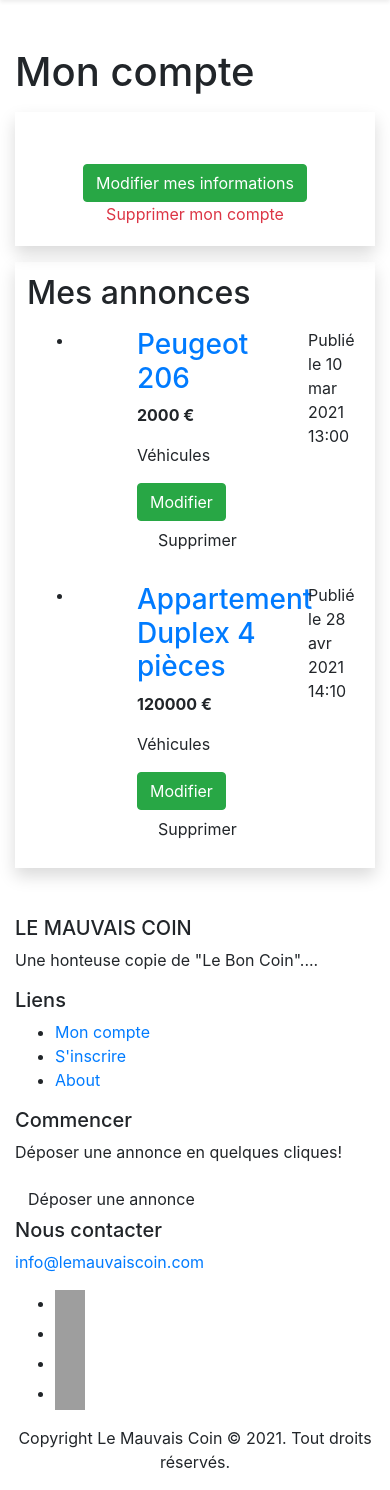
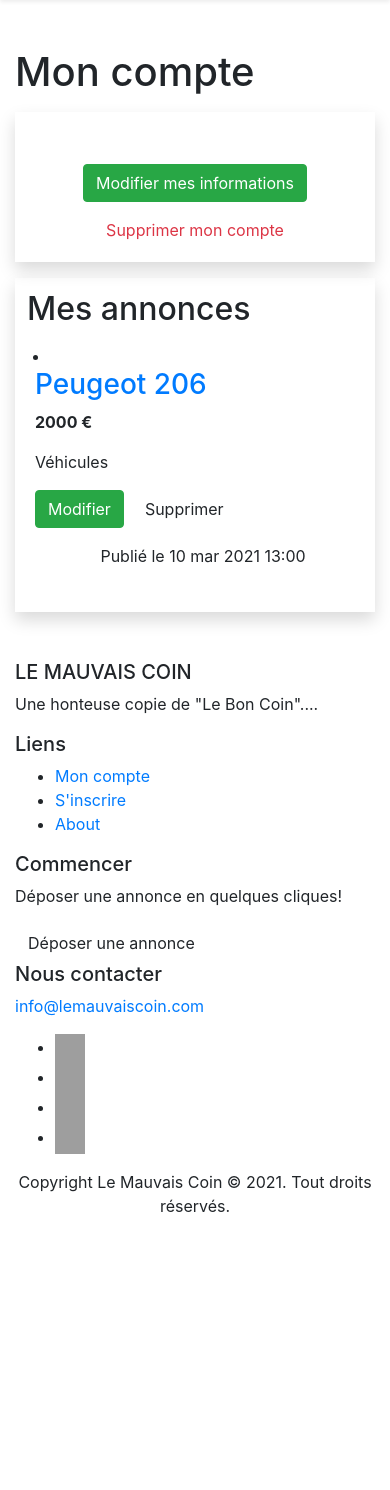
Before and after one commit to StephaneCavillon/Lebonsoin_bis, a PHP site: the page made by application/views/user/account_user_view.php in a window 390 px wide. Shown: the part 58-1548 px from the top of the page. After the commit the page ends 1270 px from the top, so only its background shows below. Run offline with PHP 8.4, Linux system fonts and the light colour scheme; the template is opened without the code that fills it, so the values that code supplies are empty; some libraries are stand-ins or nearby versions; grey boxes are pictures that could not be loaded.

Commit message:
responsive vue mon compte

```diff
--- a/application/views/user/account_user_view.php
+++ b/application/views/user/account_user_view.php
@@ -6,12 +6,12 @@
 		<div class="col">
 			<div class="shadow p-1 div">
 				<div class="row p-2 m-2">
-					<div class="col-sm-12 col-lg-9">
+					<div class="col-12 col-md-9">
 						<h5 class="card-title"><?=$user[0]->pseudo ?? ''?></h5>
 						<p><?=$user[0]->mail ?? ''?></p>
 					</div>
-					<div class="col-sm-12 col-lg-3 text-center">
-						<button class="btn btn-success mt-3" type="button" data-toggle="collapse"
+					<div class="col-12 col-md-3 text-center">
+						<button class="btn btn-success my-3" type="button" data-toggle="collapse"
 							data-target="#collapse">Modifier mes informations</button>
 						<a href="<?=base_url('index.php/user_controller/delete')?>" type="submit" name="del-account" class="text-danger">Supprimer mon compte</a>
 					</div>
@@ -38,8 +38,8 @@
 								<input type="date" name="birthdate" class="form-control"
 									value="<?=$user[0]->birthdate?>">
 							</div>
-							<div class="row p-2 justify-content-center">
-								<div class="col mt-3">
+							<div class="row p-2">
+								<div class="col text-center mt-3">
 									<button type="submit" name="submit" class="btn btn-success">Sauvegarder</button>
 								</div>
 							</div>
@@ -62,15 +62,15 @@
 				<div class="container">
 					<div class="row">
 						<div class="col-12">
-							<ul>
+							<ul class="pl-3">
 
 								<li class="mb-4">
-									<div class="row">
-										<div class="col-3">
+									<div class="row text-center">
+										<div class="col-md-3 mr-auto pl-0">
 											<img class="img-fluid" src="<?=base_url('assets/upload/1.jpg')?>" alt=""
 												width="100%">
 										</div>
-										<div class="col-6">
+										<div class="col-md-6">
 											<div class="row">
 												<h3><a href="">Peugeot 206</a></h3>
 											</div>
@@ -80,44 +80,15 @@
 											<div class="row">
 												<p>Véhicules</p>
 											</div>
-											<div class="row">
+											<div class="row mb-3">
 												<a href="<?=base_url('index.php/article_controller/edit_article/')?>"
 													class="btn btn-success">Modifier</a>
 												<a href="<?=base_url('index.php/article_controller/edit_article/')?>"
 													class="btn btn-footer ml-2">Supprimer</a>
 											</div>
 										</div>
-										<div class="col-3">
+										<div class="col-md-3">
 											<p>Publié le 10 mar 2021 13:00</p>
-										</div>
-									</div>
-								</li>
-
-								<li>
-									<div class="row">
-										<div class="col-3">
-											<img class="img-fluid" src="<?=base_url('assets/upload/4.jpg')?>" alt=""
-												width="100%">
-										</div>
-										<div class="col-6">
-											<div class="row">
-												<h3><a href="">Appartement Duplex 4 pièces</a></h3>
-											</div>
-											<div class="row">
-												<p><strong>120000 €</strong></p>
-											</div>
-											<div class="row">
-												<p>Véhicules</p>
-											</div>
-											<div class="row">
-												<a href="<?=base_url('index.php/article_controller/edit_article/')?>"
-													class="btn btn-success">Modifier</a>
-												<a href="<?=base_url('index.php/article_controller/edit_article/')?>"
-													class="btn btn-footer ml-2">Supprimer</a>
-											</div>
-										</div>
-										<div class="col-3">
-											<p>Publié le 28 avr 2021 14:10</p>
 										</div>
 									</div>
 								</li>
```
